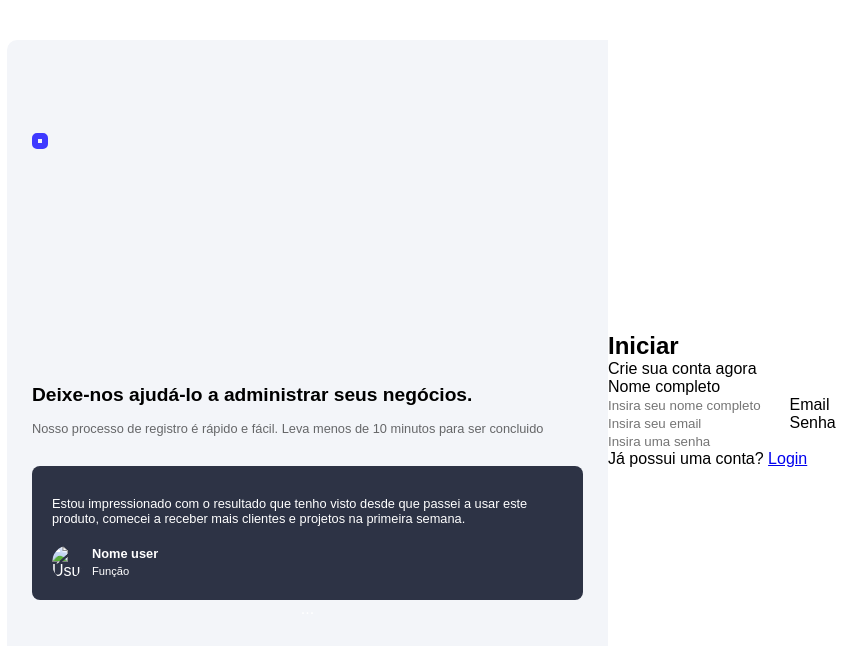
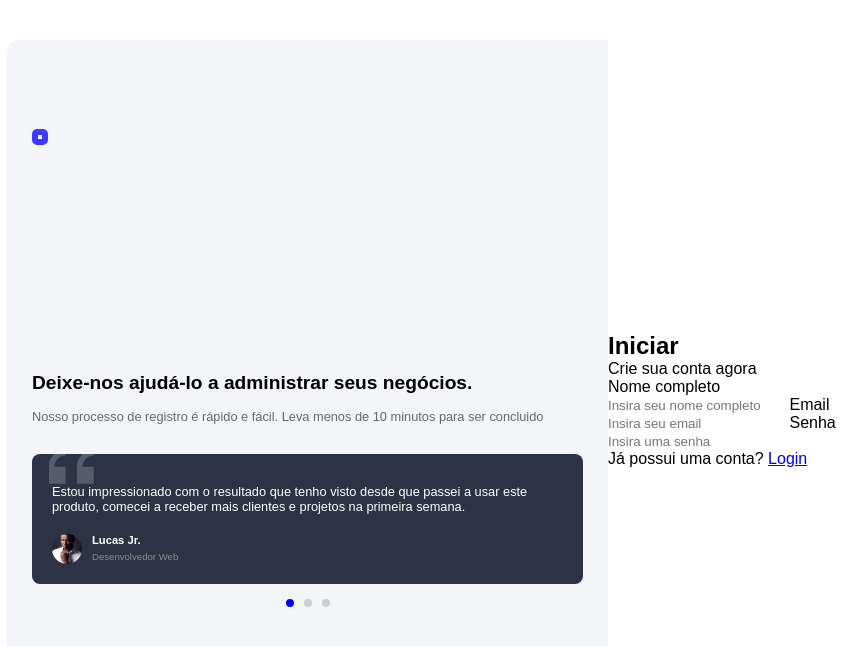
Before and after one commit to rafael-ds/FrontEnd, a plain HTML site: page Login_e_Cadastros/vishnu_prasad/index.html in a window 1280 px wide. Shown: the whole page, without its empty margins (57-924 px from the left). Drawn offline with Linux system fonts and the light colour scheme.

Commit message:
Concluindo o card

```diff
--- a/Login_e_Cadastros/vishnu_prasad/index.html
+++ b/Login_e_Cadastros/vishnu_prasad/index.html
@@ -38,20 +38,25 @@ Link: http://127.0.0.1:5500/Login_e_Cadastros/vishnu_prasad/index.html
 
                     <div class="card">
                         <div class="conteudo">
+                            <!-- <span>"</span> -->
                             <p>
                                 Estou impressionado com o resultado que tenho visto desde
                                 que passei a usar este produto, comecei a receber mais clientes e
                                 projetos na primeira semana.
                             </p>
                             <div class="usuario">
-                                <img src="img/img_perfil.png" alt="Úsuario">
+                                <img src="img/img_perfil.jpg" alt="Úsuario">
                                 <div class="desc">
-                                    <p>Nome user</p>
-                                    <span>Função</span>
+                                    <p>Lucas Jr.</p>
+                                    <span>Desenvolvedor Web</span>
                                 </div>
                             </div>
                         </div>
-                        <div class="slider">...</div>
+                        <div class="slider">
+                            <p></p>
+                            <p></p>
+                            <p></p>
+                        </div>
                     </div>
 
                 </div>
--- a/Login_e_Cadastros/vishnu_prasad/style/style.css
+++ b/Login_e_Cadastros/vishnu_prasad/style/style.css
@@ -84,9 +84,16 @@ body{
     align-items: center;
     color: white;
 
+
 }
 
 .conteudo{
+    background-image: url(../img/aspas.svg);
+    background-repeat: no-repeat;
+    background-size: 45px;
+    background-position-y: -10px;
+    background-position-x: 17px;
+
     padding: 20px;
     border-radius: 8px;
     background-color: #2D3345;
@@ -117,8 +124,29 @@ body{
 
 .desc p{
     font-weight: 800;
+    font-size: .7em;
     margin-bottom: 0;
 }
 .desc span{
-    font-size: .7em;
+    font-size: .6em;
+    color: #8d8e8f;
 }
+
+.card .slider{
+    display: flex;
+    padding: 10px;
+}
+
+.card .slider p:nth-child(1){
+    border: solid blue 4px;
+    margin: 5px;
+
+    border-radius: 50%;
+}
+
+.card .slider p{
+    border: solid #CDCED4 4px;
+    margin: 5px;
+
+    border-radius: 50%;
+}
```
Also changed, not shown: Login_e_Cadastros/vishnu_prasad/img/aspas.svg (added), Login_e_Cadastros/vishnu_prasad/img/img_perfil.jpg (added).
